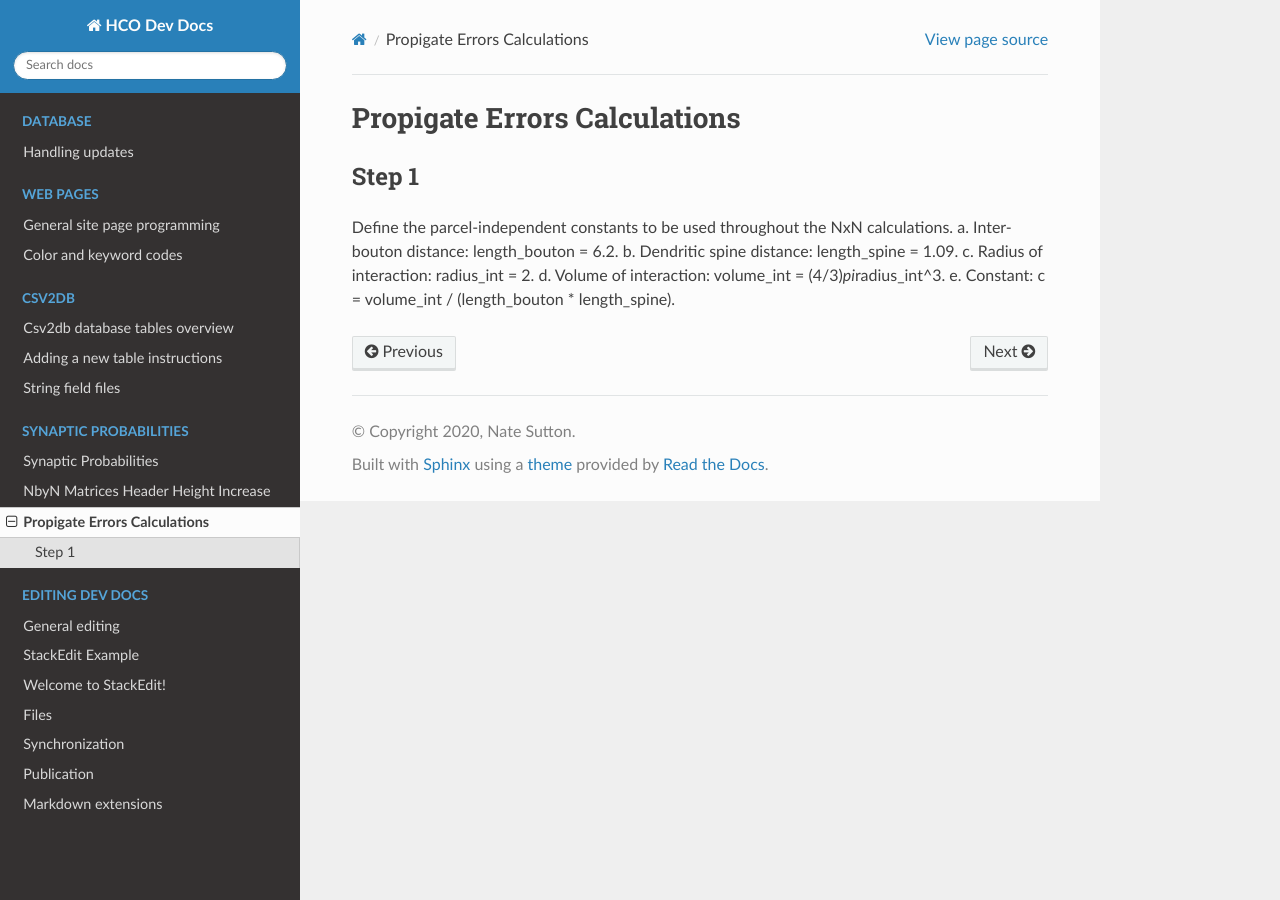
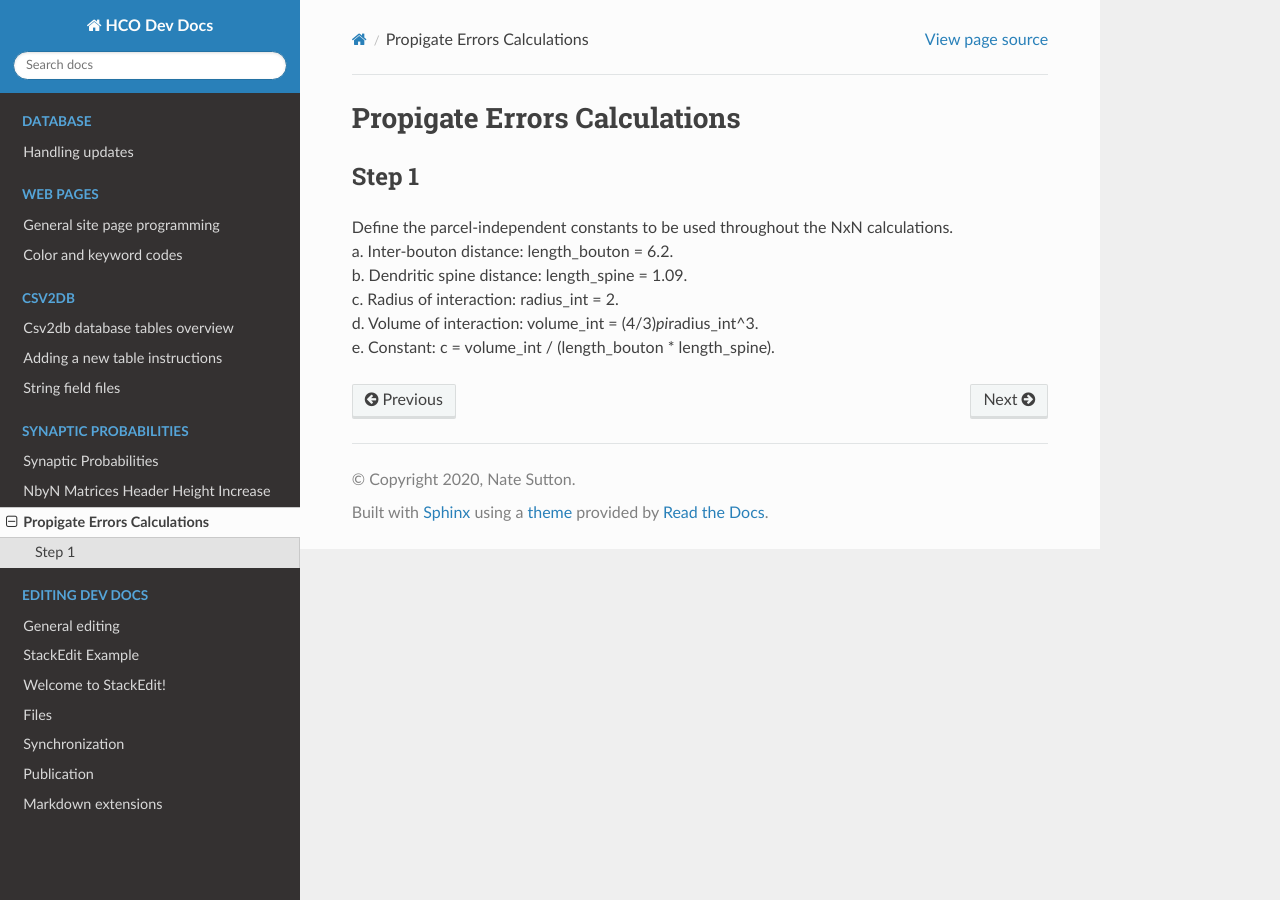
Before and after one commit to Hippocampome-Org/hco_dev_docs, a Sphinx documentation site: the page built from docs/synaptic_probabilities/propagate_errors.md, in a window 1280 px wide. Built offline with Sphinx 7.4.7 and the Read the Docs theme 2.0.0, drawn with Linux system fonts in a browser that asks for light colours.

```diff
--- a/docs/synaptic_probabilities/propagate_errors.md
+++ b/docs/synaptic_probabilities/propagate_errors.md
@@ -4,8 +4,8 @@ Propigate Errors Calculations
 ## Step 1
 
 Define the parcel-independent constants to be used throughout the NxN calculations.
-a. Inter-bouton distance: length_bouton = 6.2.
-b. Dendritic spine distance: length_spine = 1.09.
-c. Radius of interaction: radius_int = 2.
-d. Volume of interaction: volume_int = (4/3)*pi*radius_int^3.
-e. Constant: c = volume_int / (length_bouton * length_spine).
+<br>a. Inter-bouton distance: length_bouton = 6.2.
+<br>b. Dendritic spine distance: length_spine = 1.09.
+<br>c. Radius of interaction: radius_int = 2.
+<br>d. Volume of interaction: volume_int = (4/3)*pi*radius_int^3.
+<br>e. Constant: c = volume_int / (length_bouton * length_spine).
```
